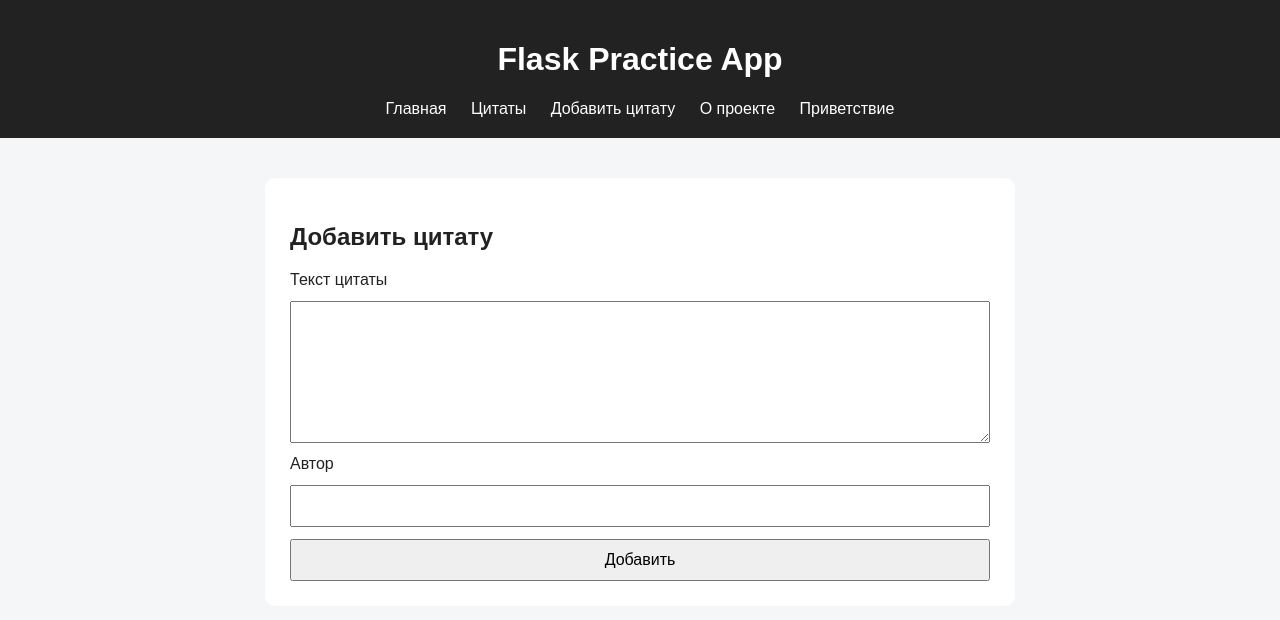
After one commit to lasnick7/flask-practice-app, a Flask app: page /add in a window 1280 px wide. The commit adds this page. Shown: the top 620 px of the page. Run offline with Flask 3, Linux system fonts and the light colour scheme.

Commit message:
Add quote creation form

```diff
--- a/app.py
+++ b/app.py
@@ -1,6 +1,6 @@
-from database import get_all_quotes, init_database
+from database import add_quote, get_all_quotes, init_database
 
-from flask import Flask, render_template
+from flask import Flask, redirect, render_template, request
 
 app = Flask(__name__)
 
@@ -26,6 +26,19 @@ def about():
     return render_template("about.html")
 
 
+@app.route("/add", methods=["GET", "POST"])
+def add_quote_page():
+    if request.method == "POST":
+        text = request.form["text"]
+        author = request.form["author"]
+
+        add_quote(text, author)
+
+        return redirect("/quotes")
+
+    return render_template("add_quote.html")
+
+
 if __name__ == "__main__":
     init_database()
     app.run(debug=True)
--- a/database.py
+++ b/database.py
@@ -38,3 +38,15 @@ def get_all_quotes():
     connection.close()
 
     return quotes
+
+
+def add_quote(text, author):
+    connection = get_connection()
+
+    connection.execute("""
+        INSERT INTO quotes (text, author)
+        VALUES (?, ?)
+    """, (text, author))
+
+    connection.commit()
+    connection.close()
--- a/pyproject.toml
+++ b/pyproject.toml
@@ -6,4 +6,7 @@ readme = "README.md"
 requires-python = ">=3.12"
 dependencies = [
     "flask>=3.1.3",
+    "flask-sqlalchemy>=3.1.1",
+    "psycopg2-binary>=2.9.12",
+    "python-dotenv>=1.2.2",
 ]
--- a/static/style.css
+++ b/static/style.css
@@ -42,3 +42,25 @@ td {
 th {
     background: #f0f0f0;
 }
+
+form {
+    display: flex;
+    flex-direction: column;
+    gap: 12px;
+}
+
+input,
+textarea {
+    padding: 10px;
+    font-size: 16px;
+}
+
+textarea {
+    min-height: 120px;
+}
+
+button {
+    padding: 10px;
+    font-size: 16px;
+    cursor: pointer;
+}
--- /dev/null
+++ b/templates/add_quote.html
@@ -0,0 +1,17 @@
+{% extends "layout.html" %}
+
+{% block content %}
+<section class="card">
+    <h2>Добавить цитату</h2>
+
+    <form method="POST">
+        <label for="text">Текст цитаты</label>
+        <textarea id="text" name="text" required></textarea>
+
+        <label for="author">Автор</label>
+        <input id="author" type="text" name="author" required>
+
+        <button type="submit">Добавить</button>
+    </form>
+</section>
+{% endblock %}
--- a/templates/layout.html
+++ b/templates/layout.html
@@ -12,6 +12,7 @@
     <nav>
         <a href="/">Главная</a>
         <a href="/quotes">Цитаты</a>
+        <a href="/add">Добавить цитату</a>
         <a href="/about">О проекте</a>
         <a href="/hello/Student/">Приветствие</a>
     </nav>
```
Also changed, not shown: 1 other file.
